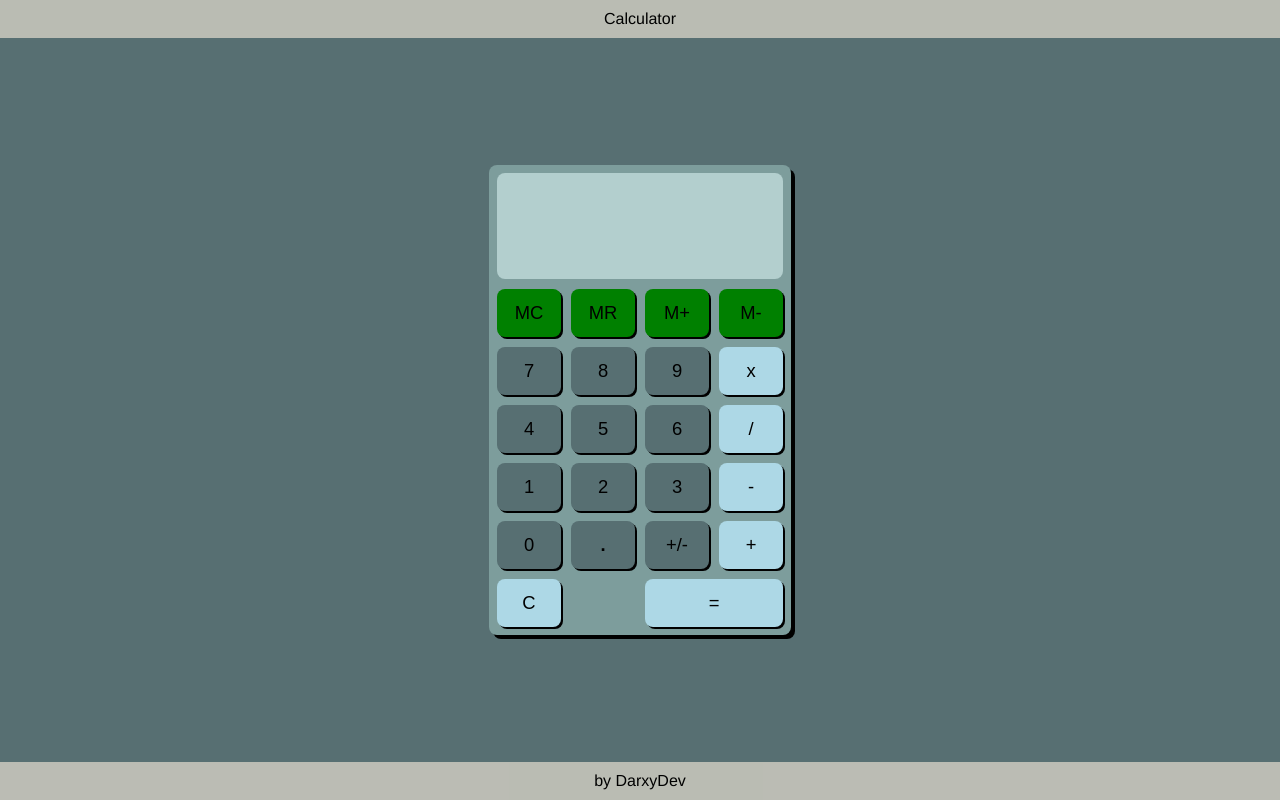
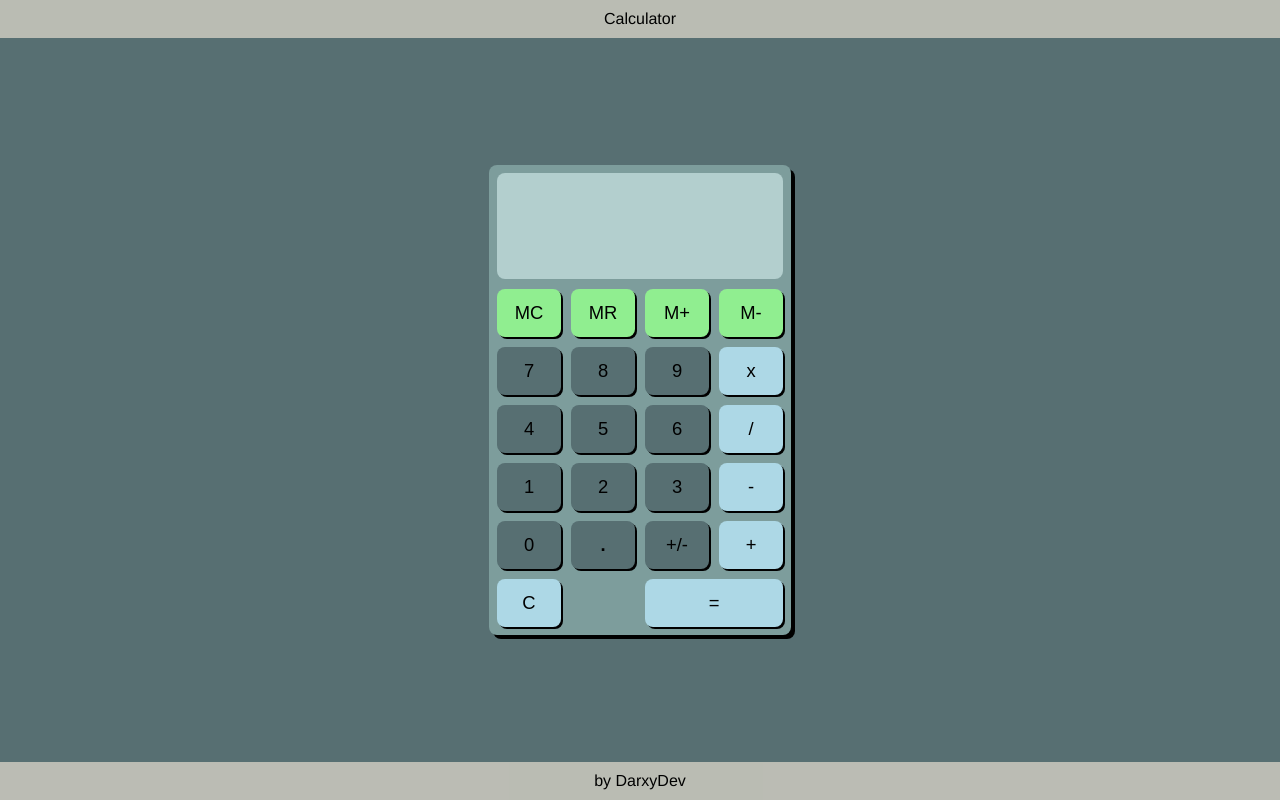
Before and after one commit to DarxyDev/Calculator, a plain HTML site: page index.html in a window 1280 px wide. Drawn offline with Linux system fonts and the light colour scheme.

Commit message:
changed default memButton color

```diff
--- a/style.css
+++ b/style.css
@@ -5,7 +5,7 @@
     --lighter:#F0EBE3;
     --opButton: lightBlue;
     --numButton: var(--darker);
-    --memButton: green;
+    --memButton: lightgreen;
     --display: #b3cfce;
 }
 html,
```
